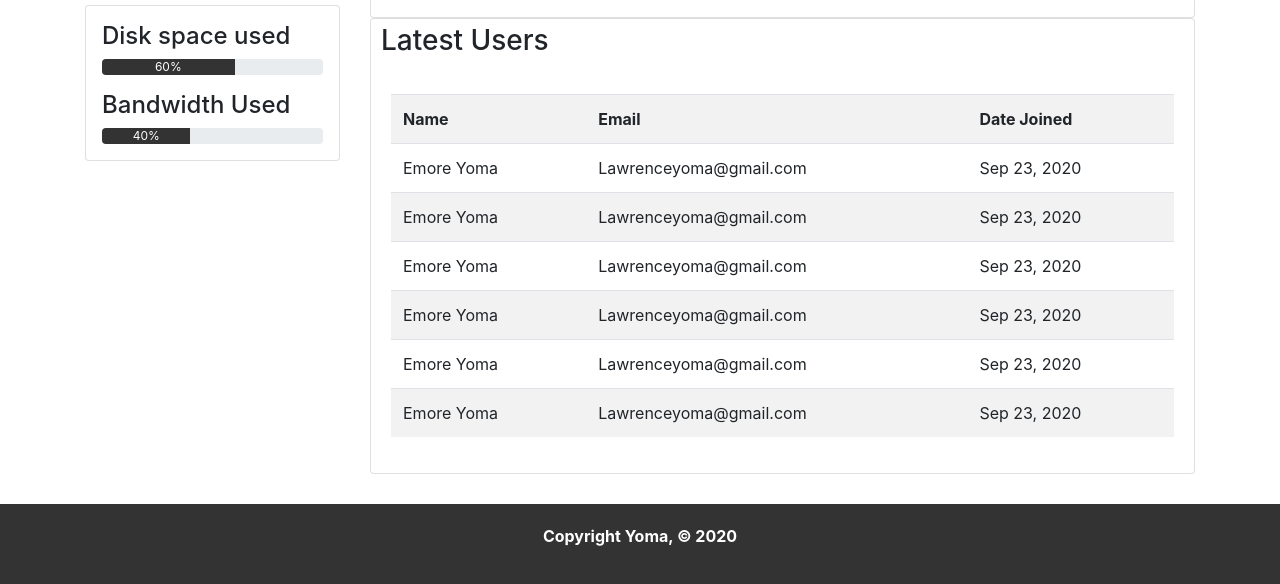
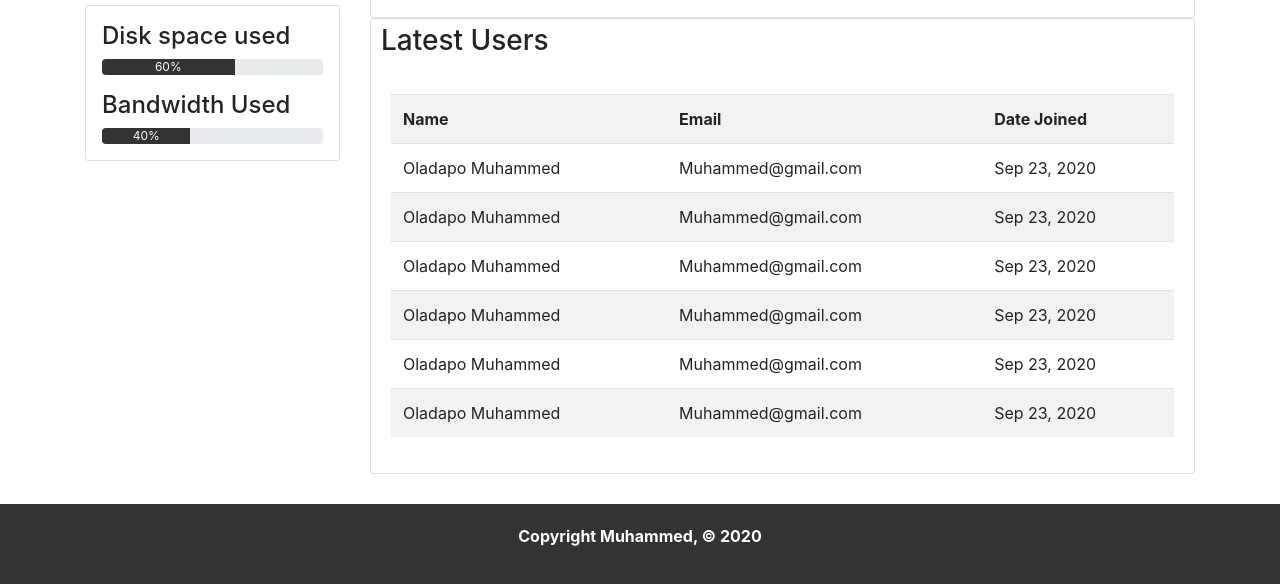
Before and after one commit to Emohdev/SiwesProject, a plain HTML site: page index.html in a window 1280 px wide. Shown: the part 451-1035 px from the top of the page. Drawn offline with nearby package versions, Linux system fonts and the light colour scheme; a script that the page names is missing.

Commit message:
Second draft

```diff
--- a/index.html
+++ b/index.html
@@ -42,7 +42,7 @@
 
     <ul class="navbar-nav mr-5">
         <li class="nav-item active">
-          <a class="nav-link" href="#">Welcome Yoma </a>
+          <a class="nav-link" href="#">Welcome Muhammed </a>
         </li>
         <li class="nav-item">
           <a class="nav-link" href="login.html">Logout</a>
@@ -161,33 +161,33 @@
                                 <th>Date Joined</th>
                             </tr>
                             <tr>
-                                <td>Emore Yoma</td>
-                                <td>Lawrenceyoma@gmail.com</td>
+                                <td>Oladapo Muhammed</td>
+                                <td>Muhammed@gmail.com</td>
                                 <td>Sep 23, 2020</td>
                             </tr>
                             <tr>
-                                <td>Emore Yoma</td>
-                                <td>Lawrenceyoma@gmail.com</td>
+                                <td>Oladapo Muhammed</td>
+                                <td>Muhammed@gmail.com</td>
                                 <td>Sep 23, 2020</td>
                             </tr>
                             <tr>
-                                <td>Emore Yoma</td>
-                                <td>Lawrenceyoma@gmail.com</td>
+                                <td>Oladapo Muhammed</td>
+                                <td>Muhammed@gmail.com</td>
                                 <td>Sep 23, 2020</td>
                             </tr>
                             <tr>
-                                <td>Emore Yoma</td>
-                                <td>Lawrenceyoma@gmail.com</td>
+                                <td>Oladapo Muhammed</td>
+                                <td>Muhammed@gmail.com</td>
                                 <td>Sep 23, 2020</td>
                             </tr>
                             <tr>
-                                <td>Emore Yoma</td>
-                                <td>Lawrenceyoma@gmail.com</td>
+                                <td>Oladapo Muhammed</td>
+                                <td>Muhammed@gmail.com</td>
                                 <td>Sep 23, 2020</td>
                             </tr>
                             <tr>
-                                <td>Emore Yoma</td>
-                                <td>Lawrenceyoma@gmail.com</td>
+                                <td>Oladapo Muhammed</td>
+                                <td>Muhammed@gmail.com</td>
                                 <td>Sep 23, 2020</td>
                             </tr>
 
@@ -201,7 +201,7 @@
 
 <!-- Footer -->
 <footer id="footer">
-    <p>Copyright Yoma, &copy; 2020</p>
+    <p>Copyright Muhammed, &copy; 2020</p>
 </footer>
 
 <!-- Modals -->
```
Also changed, not shown: edit.html (+2 -2 lines), login.html (+1 -1 lines), pages.html (+2 -2 lines), posts.html (+2 -2 lines), users.html (+14 -14 lines).
